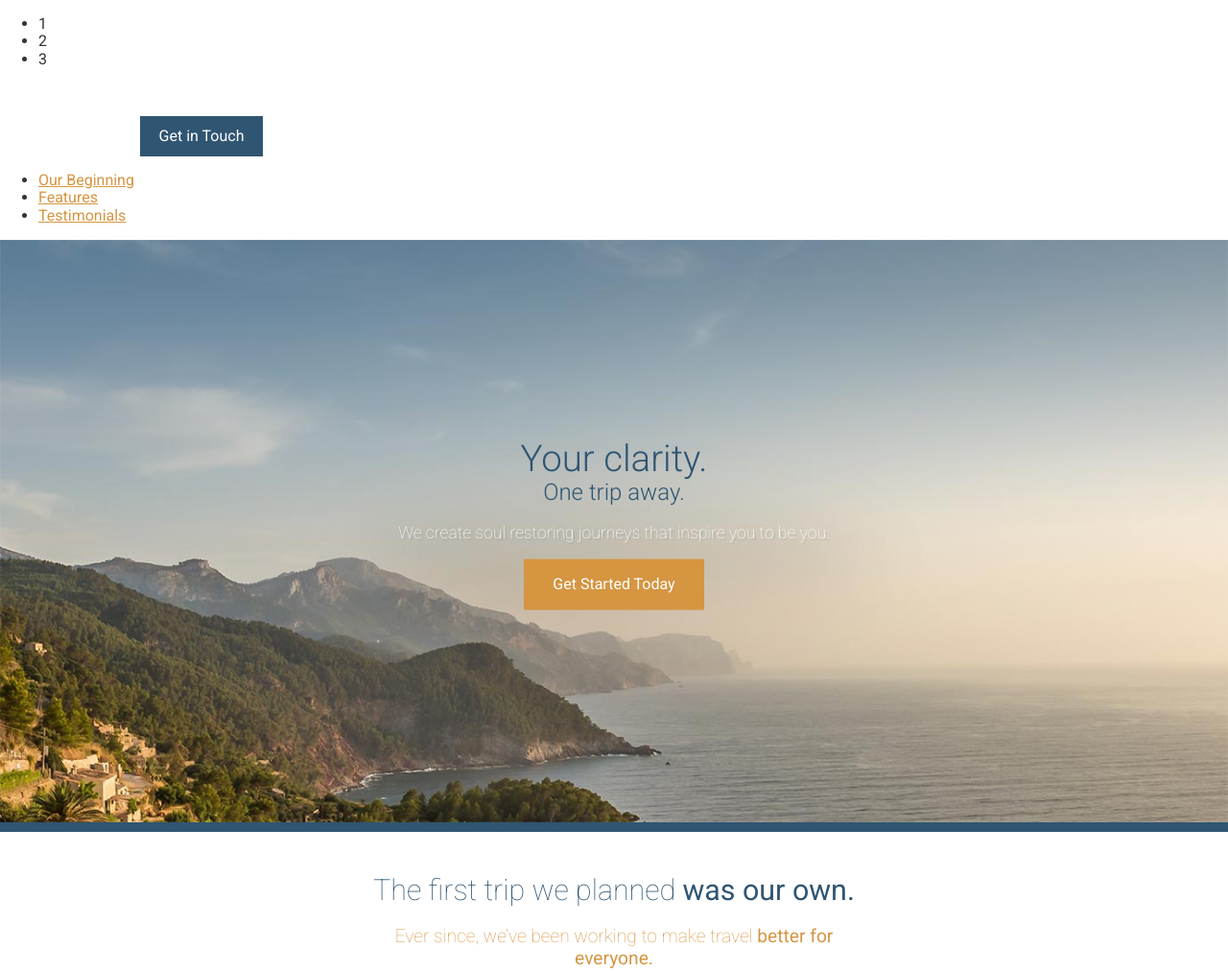
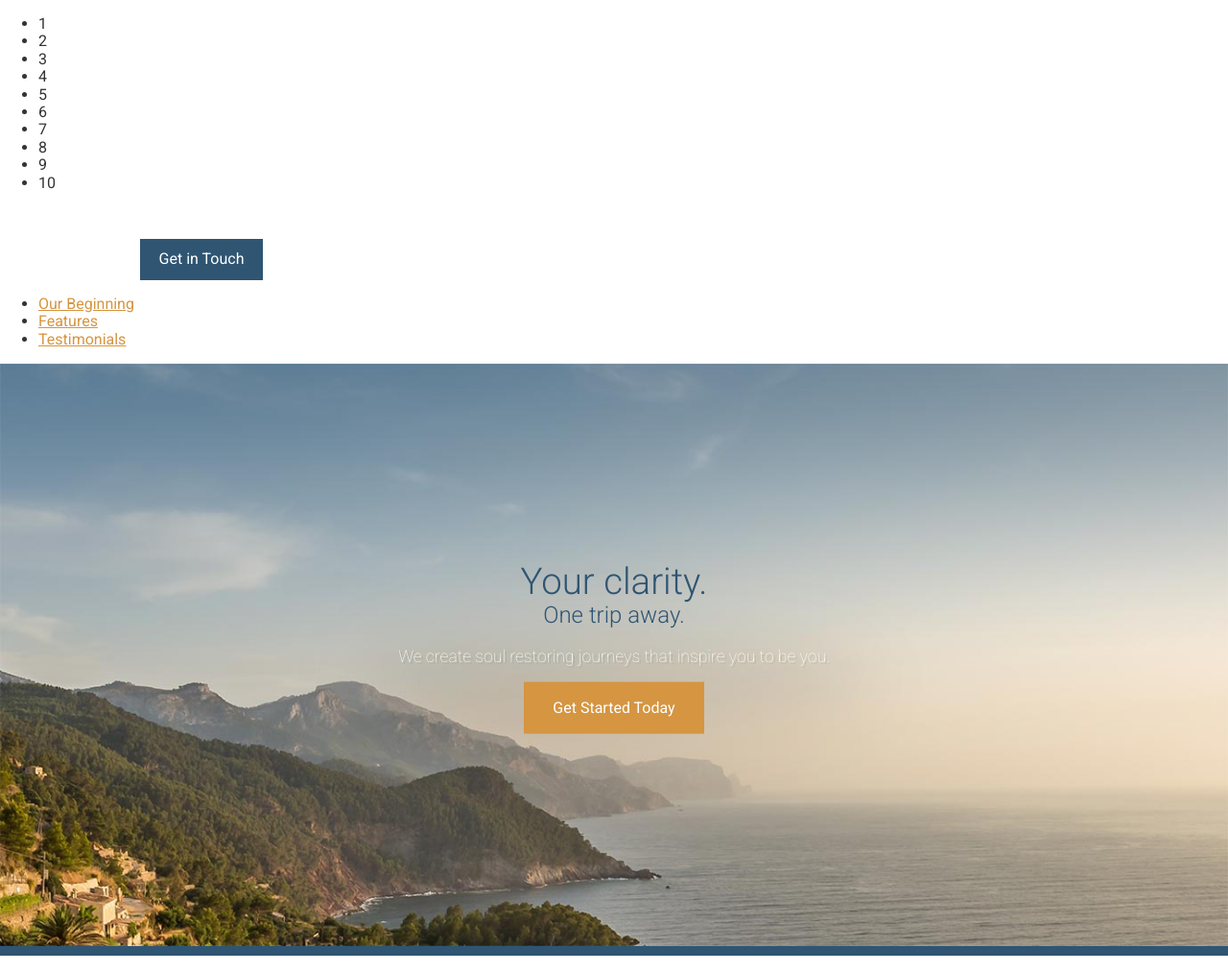
Before and after one commit to ajantabisht/travel-site, a website: page app/index.html in a window 1280 px wide. Shown: the top 1013 px of the page at 96% size. Drawn offline with Linux system fonts and the light colour scheme.

Commit message:
completed counting

```diff
--- a/app/index.html
+++ b/app/index.html
@@ -18,6 +18,13 @@
         <li>1</li>
         <li>2</li>
         <li>3</li>
+        <li>4</li>
+        <li>5</li>
+        <li>6</li>
+        <li>7</li>
+        <li>8</li>
+        <li>9</li>
+        <li>10</li>
     </ul>
     <header>
         <img src="assets/images/icons/clear-view-escapes.svg">
```
